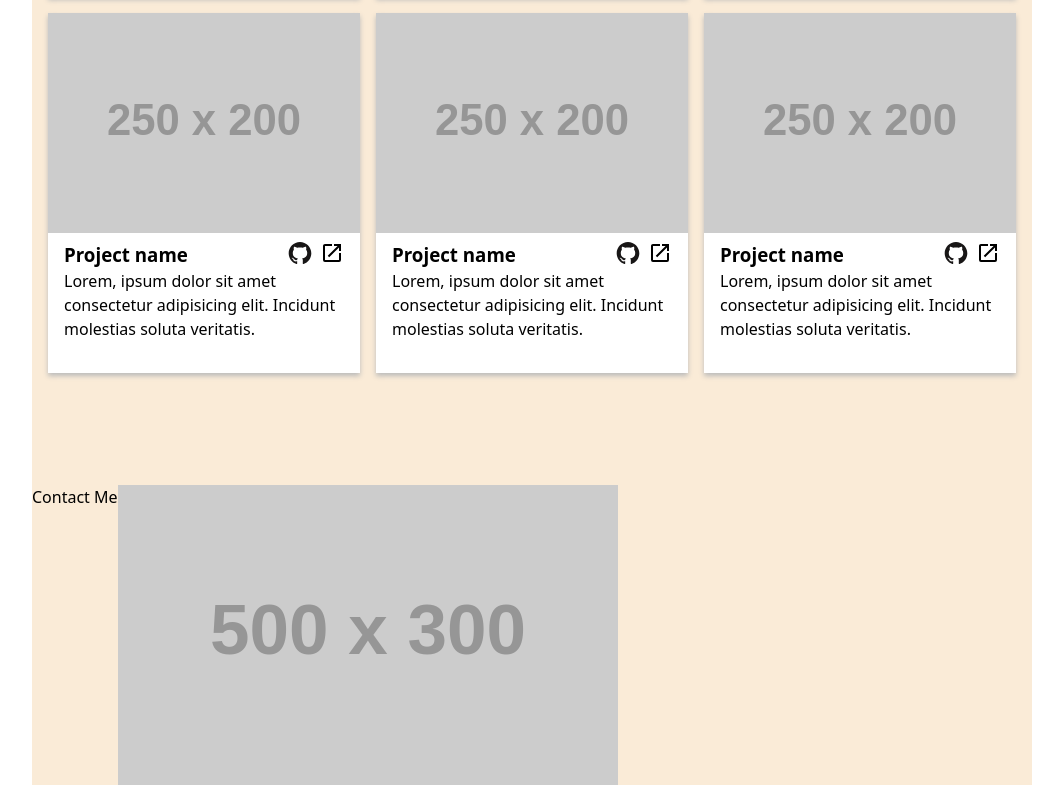
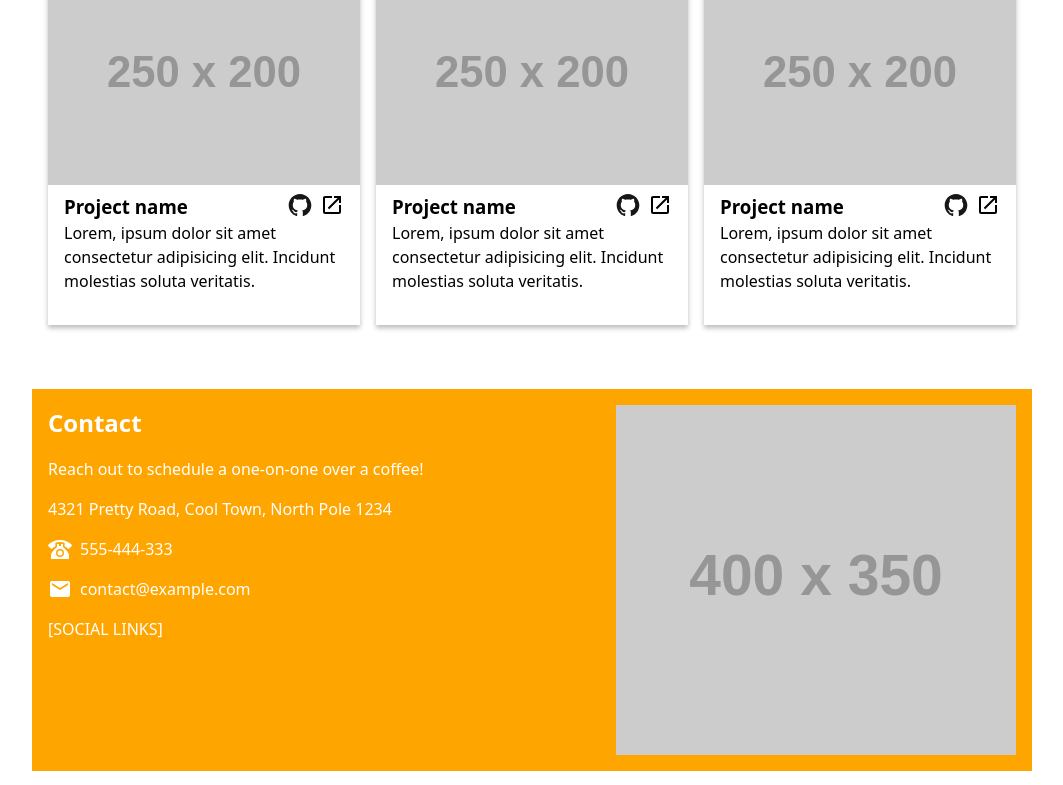
Before and after one commit to sydalwedaie/odin-project-homepage, a website built with webpack: page src/template.html in a window 1280 px wide. Shown: the part 967-1752 px from the top of the page, without its empty margins (108-1171 px from the left). Built offline with nearby package versions, Linux system fonts and the light colour scheme; placeholder pictures from the web are drawn by us.

Commit message:
add contact component

```diff
--- a/src/components/about/about.css
+++ b/src/components/about/about.css
@@ -5,6 +5,7 @@
   @media (min-width: 500px) {
     margin-top: var(--hero-offset-top);
     margin-left: var(--hero-offset-left);
+    box-shadow: 0 3px 5px #bbbbbb;
   }
 
   @media (min-width: 800px) {
--- /dev/null
+++ b/src/components/contact/contact.css
@@ -0,0 +1,22 @@
+.c-contact {
+  padding: 1rem 1rem 0 1rem;
+  color: white;
+  display: flex;
+  flex-direction: column;
+  gap: 1rem;
+
+  @media (min-width: 500px) {
+    padding: 0;
+  }
+}
+
+.c-contact__icon {
+  width: 24px;
+  filter: invert(1);
+}
+
+.c-contact__tell,
+.c-contact__email {
+  display: flex;
+  gap: 0.5rem;
+}
--- /dev/null
+++ b/src/components/contact/contact.js
@@ -0,0 +1,26 @@
+import "./contact.css";
+import iconTell from "./icon-tell.svg";
+import iconEmail from "./icon-email.svg";
+
+export function Contact(data) {
+  const html = String.raw;
+  const markup = html`
+    <div class="c-contact">
+      <h2 class="c-contact__title">Contact</h2>
+      <div class="c-contact__text">
+        Reach out to schedule a one-on-one over a coffee!
+      </div>
+      <div class="c-contact__address">${data.address}</div>
+      <div class="c-contact__tell">
+        <img src="${iconTell}" alt="" class="c-contact__icon" />
+        <span class="c-contact__tell-num">${data.tell}</span>
+      </div>
+      <div class="c-contact__email">
+        <img src="${iconEmail}" alt="" class="c-contact__icon" />
+        <span class="c-contact__email-address">${data.email}</span>
+      </div>
+      <div class="c-contact__social">[SOCIAL LINKS]</div>
+    </div>
+  `;
+  return markup;
+}
--- a/src/components/footer/footer.css
+++ b/src/components/footer/footer.css
@@ -1,4 +1,18 @@
 .c-footer {
   display: flex;
-  flex-wrap: wrap;
+  flex-direction: column;
+  gap: 1rem;
+  background-color: orange;
+
+  @media (min-width: 500px) {
+    flex-direction: row;
+    justify-content: space-between;
+    padding: 1rem;
+  }
 }
+
+.c-footer__image {
+  img {
+    width: 100%;
+  }
+}
--- a/src/components/footer/footer.js
+++ b/src/components/footer/footer.js
@@ -1,16 +1,25 @@
 import "./footer.css";
+import { Contact } from "../contact/contact.js";
+
+const data = {
+  address: "4321 Pretty Road, Cool Town, North Pole 1234",
+  tell: "555-444-333",
+  email: "contact@example.com",
+};
 
 export function Footer() {
   const html = String.raw;
   const markup = html`
     <footer class="c-footer">
-      <div class="c-footer__contact-wrapper">Contact Me</div>
+      <div class="c-footer__contact-wrapper">${Contact(data)}</div>
       <div class="c-footer__image-wrapper">
-        <img
-          src="https://placehold.co/500x300.png"
-          alt=""
-          class="c-footer__image"
-        />
+        <picture class="c-footer__image">
+          <source
+            media="(width >= 800px)"
+            srcset="https://placehold.co/400x350.png"
+          />
+          <img src="https://placehold.co/300x450.png" alt="" />
+        </picture>
       </div>
     </footer>
   `;
--- a/src/components/homepage/homepage.css
+++ b/src/components/homepage/homepage.css
@@ -1,8 +1,7 @@
 .c-homepage {
-  background-color: antiquewhite;
   display: flex;
   flex-direction: column;
-  gap: 6rem;
+  gap: 3rem;
   max-width: 1000px;
   margin: 0 auto;
 }
```
Also changed, not shown: src/components/contact/icon-email.svg (added), src/components/contact/icon-tell.svg (added).
